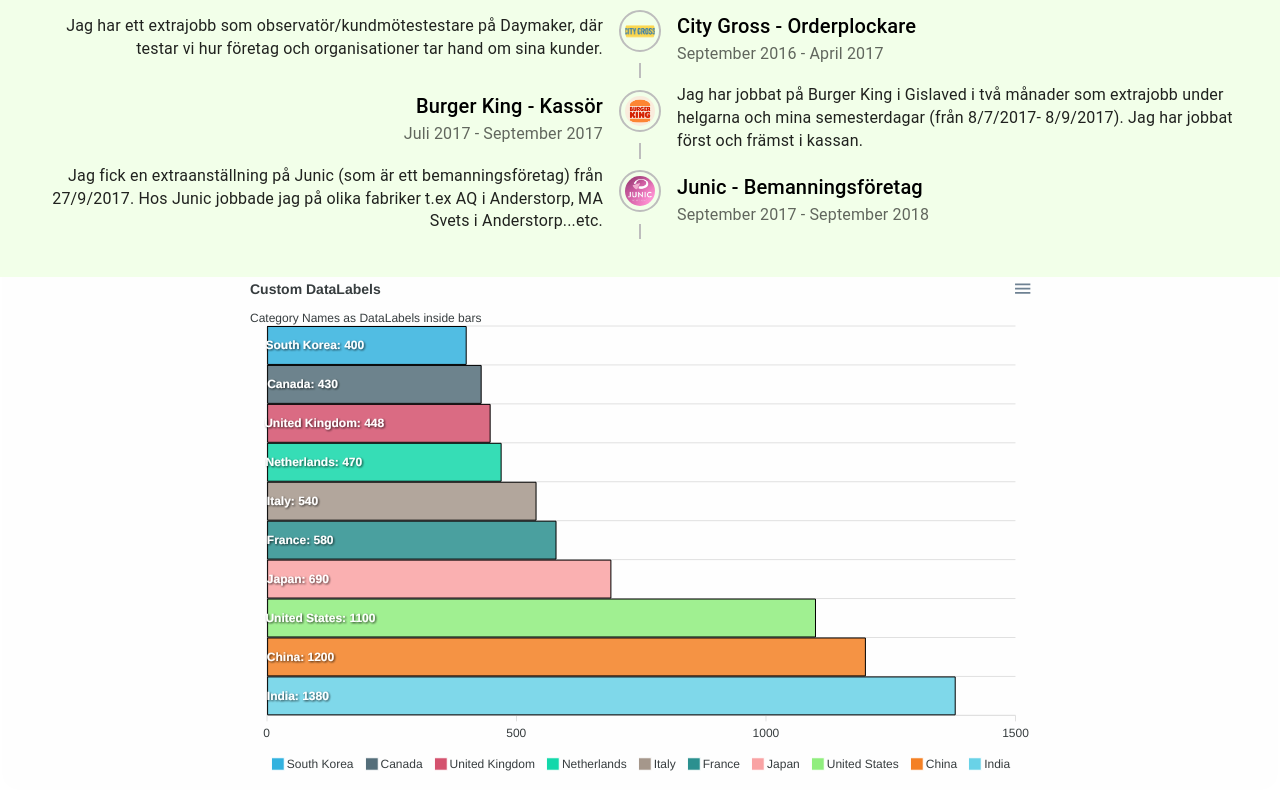
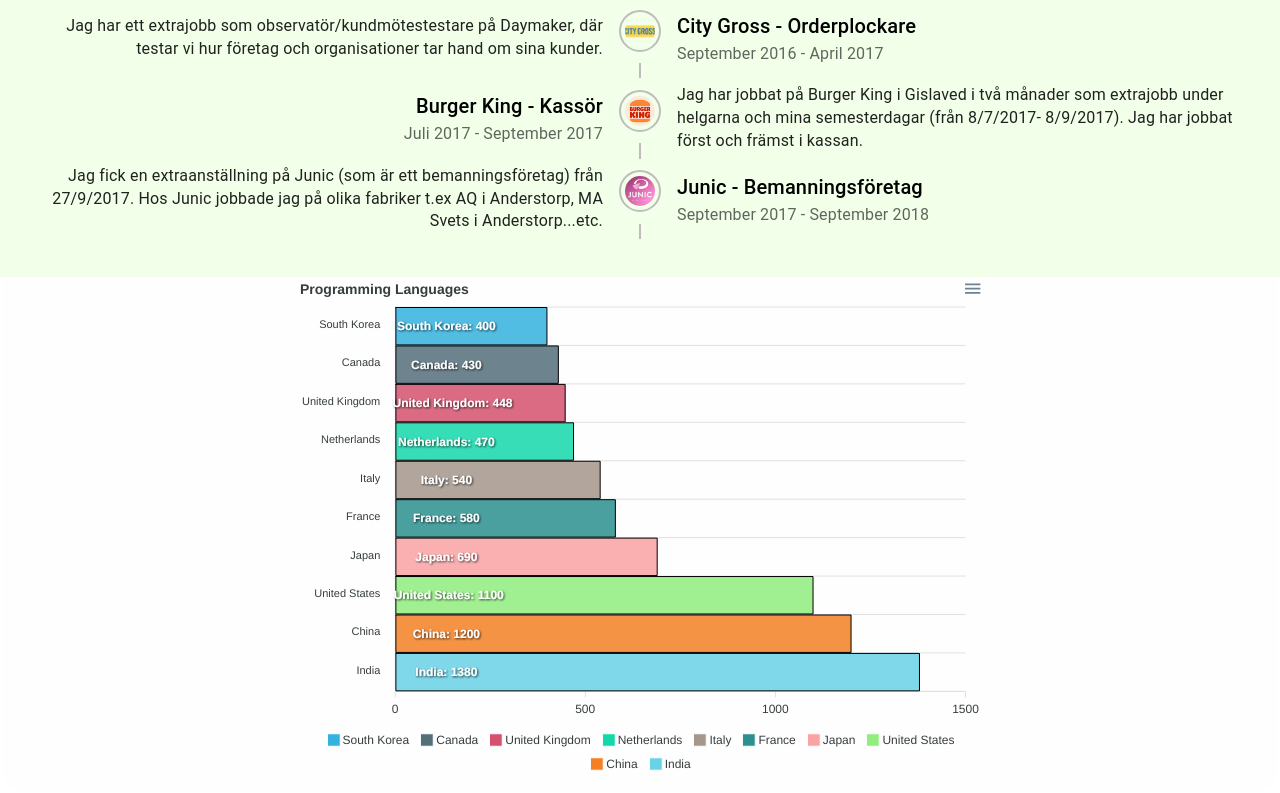
Before and after one commit to Tamimjabr/my-cv-react, a React (Create React App) app: page / in a window 1280 px wide. Shown: the part 980-1773 px from the top of the page. Built offline with nearby package versions, Linux system fonts and the light colour scheme; a web font is replaced by a local one.

Commit message:
reconstruct labels

```diff
--- a/src/components/ProgrammingSkills.tsx
+++ b/src/components/ProgrammingSkills.tsx
@@ -38,7 +38,7 @@
         formatter: function (val: any, opt: any) {
           return opt.w.globals.labels[opt.dataPointIndex] + ":  " + val
         },
-        offsetX: 0,
+        offsetX: 50,
         dropShadow: {
           enabled: true
         }
@@ -54,16 +54,13 @@
       },
       yaxis: {
         labels: {
-          show: false
+          show: true
         }
       },
       title: {
-        text: 'Custom DataLabels',
+        text: 'Programming Languages',
         // align: 'center',
         floating: true
-      },
-      subtitle: {
-        text: 'Category Names as DataLabels inside bars',
       },
       tooltip: {
         theme: 'dark',
@@ -81,8 +78,13 @@
     },
   }
 
+
+
+
+
   return (
-    <Chart options={state.options} series={state.series} type="bar" width={800} height={500} />
+    <Chart options={state.options} series={state.series} type="bar" width={700} height={500} />
+
   )
 };
 
```
